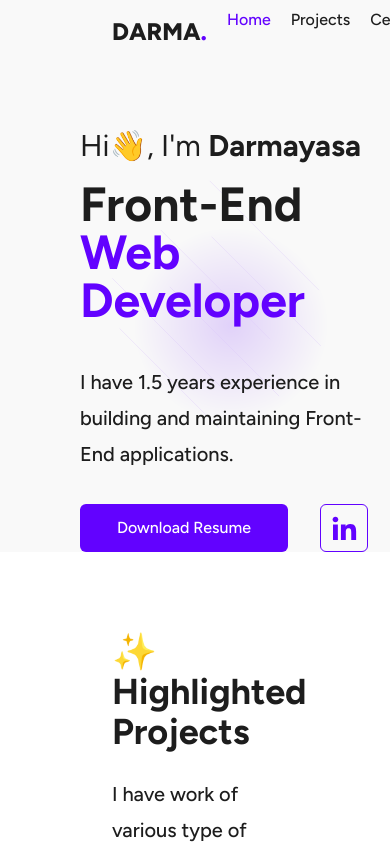
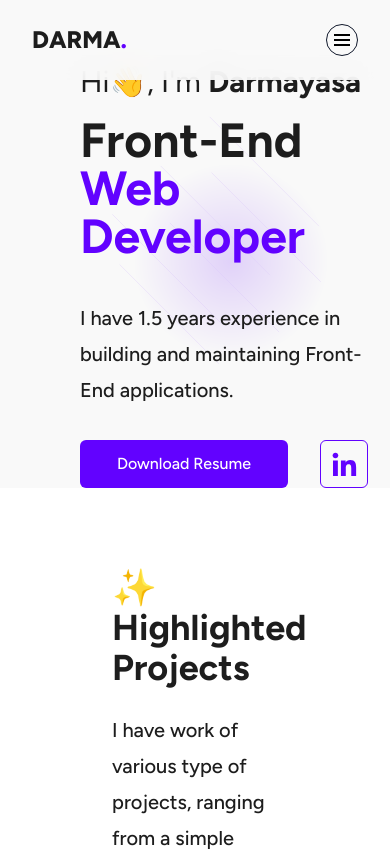
Before and after one commit to kadekdarmayasa/kadekdarmayasa.com, a React (Vite) app: page / in a window 390 px wide. Shown: the top 851 px of the page. Built offline with nearby package versions, Linux system fonts and the light colour scheme.

Commit message:
feat: add responsive feature to the navbar section

```diff
--- a/src/components/Navbar.tsx
+++ b/src/components/Navbar.tsx
@@ -1,27 +1,37 @@
 import { v4 as uuidv4 } from 'uuid'
 import { useState } from 'react'
+import menuIcon from '../assets/images/menu.svg'
 
 const menus = ['Home', 'Projects', 'Certifications', 'Contact Me']
 
 const Navbar = () => {
   const [activeMenu, setActiveMenu] = useState<string>('Home')
+  const [isMenuListShown, setIsMenuListShown] = useState<boolean>(false)
 
   return (
-    <nav className='bg-light-gray h-auto px-8'>
-      <div className='sm:container px-20 h-16 flex items-center justify-between'>
+    <nav className='bg-light-gray/90 h-auto px-8 fixed top-0 left-0 right-0 z-40 backdrop-blur-md'>
+      <div className='md:container md:px-20 h-20 flex items-center justify-between'>
         <a href='/' className='text-black text-2xl font-extrabold'>
           DARMA<span className='text-purple'>.</span>
         </a>
-        <ul className='flex'>
+        <button
+          className='border-[1px] border-slate-900 h-8 w-8 flex justify-center items-center rounded-full hover:scale-105 transition-all md:hidden'
+          onClick={() => setIsMenuListShown((prevState) => !prevState)}>
+          <img src={menuIcon} alt='Click to toggle the menu list' />
+        </button>
+        <ul
+          className={`fixed md:static md:flex items-center bg-light-gray/90 backdrop-blur-md top-20 md:top-0 z-40 md:z-auto left-0 px-8 md:px-0 right-0 origin-top ${
+            isMenuListShown ? 'scale-y-100 opacity-1' : 'scale-y-0 opacity-0'
+          } transition-all md:scale-100 md:opacity-100`}>
           {menus.map((menu) => {
             return (
               <li
                 key={uuidv4()}
-                className='ml-5'
+                className='md:ml-5'
                 onClick={() => setActiveMenu(menu)}>
                 <a
                   href={`#${menu.toLowerCase()}`}
-                  className={`font-medium ${
+                  className={`font-medium text-lg hover:text-purple transition-all min-h-[44px] flex md:items-center md:justify-center ${
                     menu === activeMenu ? 'text-purple' : 'text-black'
                   }`}>
                   {menu}
```
Also changed, not shown: src/assets/images/menu.svg (added).
